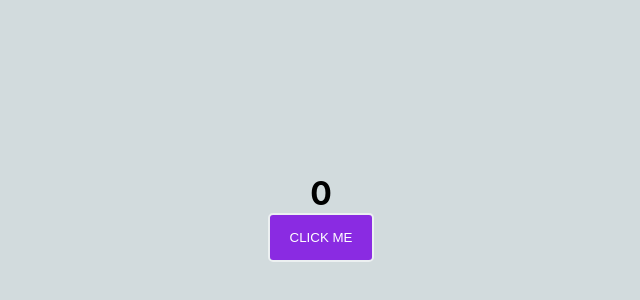
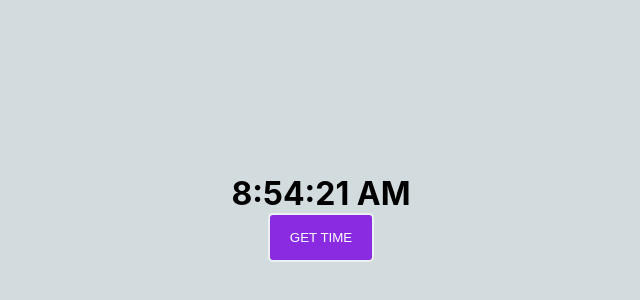
Before and after one commit to jaykabu/advance_react, a React (Create React App) app: page / in a window 1280 px wide. Shown: the part 182-482 px from the top of the page, without its empty margins (319-959 px from the left). Built offline with nearby package versions, Linux system fonts and the light colour scheme.

Commit message:
CURRENT TIME

```diff
--- a/src/Appp.jsx
+++ b/src/Appp.jsx
@@ -1,22 +1,49 @@
+// import React, {useState} from "react";
+//
+// // USE STATE IN HOOK
+//
+// const Appp = () => {
+//
+//     const state = useState()
+//
+//     const [count, setCount] = useState(0);
+//
+//     const IncNub = () => {
+//         setCount(count + 1)
+//     }
+//     return (
+//         <>
+//             <h1>{count}</h1>
+//             <button onClick={IncNub}>Click Me</button>
+//         </>
+//     )
+// };
+//
+// export default Appp;
+
+
 import React, {useState} from "react";
 
-// USE STATE IN HOOK
 
 const Appp = () => {
 
-    const state = useState()
+    let Time = new Date().toLocaleTimeString()
 
-    const [count, setCount] = useState(0);
+    const [ctime , setCtime] = useState(Time)
 
-    const IncNub = () => {
-        setCount(count + 1)
+
+    const Ctime = ()=>{
+     let  newTime = new Date().toLocaleTimeString()
+        setCtime(newTime);
     }
+
     return (
         <>
-            <h1>{count}</h1>
-            <button onClick={IncNub}>Click Me</button>
+            <h1>{ctime}</h1>
+            <button onClick={Ctime}> Get Time</button>
         </>
     )
-};
+}
+
 
 export default Appp;
```
